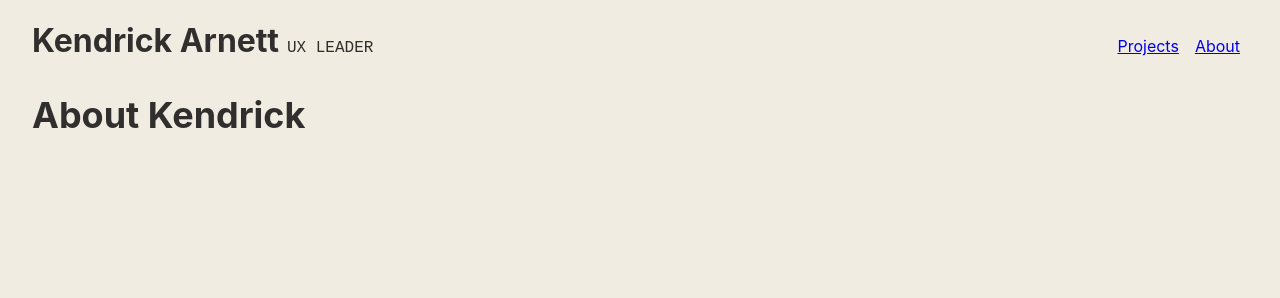
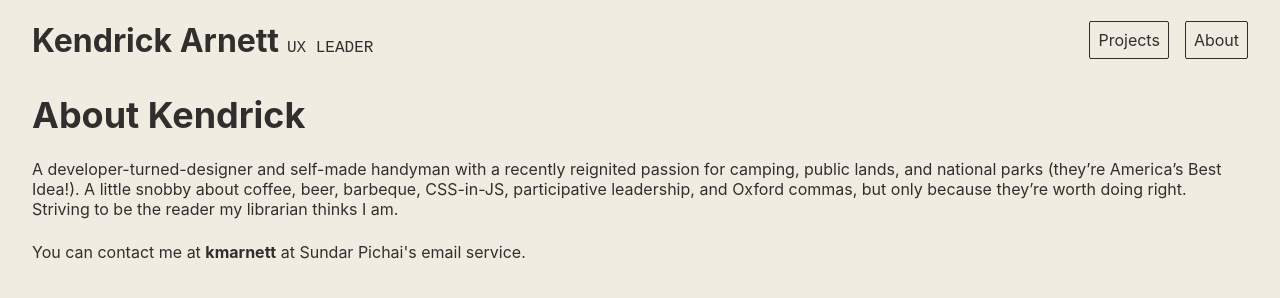
Before and after one commit to kendrick/folio, a Gatsby site: page /about in a window 1280 px wide. Built offline with nearby package versions, Linux system fonts and the light colour scheme; Gatsby itself is replaced by a stand-in of ours.

Commit message:
Link styles.

```diff
--- a/src/components/header.css
+++ b/src/components/header.css
@@ -4,10 +4,6 @@ header {
   justify-content: space-between;
   height: 4rem;
   align-items: center;
-}
-
-header ul {
-  align-self: flex-end;
 }
 
 header .site-title a {
--- a/src/components/header.js
+++ b/src/components/header.js
@@ -20,10 +20,10 @@ const Header = ({ siteTitle, headerStyle }) => (
     </span>
 
     <ul className="list-horizontal">
-      <li key="projects">
+      <li className="link-wrapper" key="projects">
         <Link to="/projects">Projects</Link>
       </li>
-      <li key="about">
+      <li className="link-wrapper" key="about">
         <Link to="/about">About</Link>
       </li>
       {/* <li key="contact">
--- a/src/components/layout.css
+++ b/src/components/layout.css
@@ -1,9 +1,11 @@
 html {
   -ms-text-size-adjust: 100%;
   -webkit-text-size-adjust: 100%;
+  font-size: 16px;
 }
 body {
   margin: 0;
+  font-size: 1rem;
   font-family: -apple-system, BlinkMacSystemFont, Segoe UI, Roboto, Oxygen,
     Ubuntu, Cantarell, Fira Sans, Droid Sans, Helvetica Neue, sans-serif;
   -webkit-font-smoothing: antialiased;
--- a/src/components/my.css
+++ b/src/components/my.css
@@ -1,6 +1,33 @@
 .list-horizontal {
   list-style-type: none;
   margin: 0;
+}
+
+.link-wrapper {
+  padding: 0.5rem;
+  display: inline-block;
+  border: 1px solid rgba(0, 0, 0, 0.8);
+  border-radius: 2px;
+}
+
+.link-wrapper:first-of-type {
+  margin-right: 1rem;
+}
+
+.link-wrapper a {
+  display: inline-block;
+  height: 100%;
+  width: 100%;
+  color: rgba(0, 0, 0, 0.8);
+  text-decoration: none;
+}
+
+.link-wrapper:hover {
+  cursor: pointer;
+}
+
+.link-wrapper:hover a {
+  text-decoration: underline;
 }
 
 .list-horizontal li {
--- a/src/pages/about/index.js
+++ b/src/pages/about/index.js
@@ -9,6 +9,18 @@ const AboutPage = () => (
   <Layout>
     <SEO title="Kendrick Arnett › About" />
     <h1>About Kendrick</h1>
+    <p>
+      A developer-turned-designer and self-made handyman with a recently
+      reignited passion for camping, public lands, and national parks (they’re
+      America’s Best Idea!). A little snobby about coffee, beer, barbeque,
+      CSS-in-JS, participative leadership, and Oxford commas, but only because
+      they’re worth doing right. Striving to be the reader my librarian thinks I
+      am.
+    </p>
+    <p>
+      You can contact me at <span style={{ fontWeight: 700 }}>kmarnett</span> at
+      Sundar Pichai's email service.
+    </p>
   </Layout>
 );
 
--- a/src/pages/projects/ab-split-multivariate-testing/index.js
+++ b/src/pages/projects/ab-split-multivariate-testing/index.js
@@ -15,7 +15,9 @@ const AbSplitMultivariateTesting = () => (
     <h3>Promo Drawer</h3>
     <h3>Order Review</h3>
     <h3>Add-to-Cart Upseller</h3>
-    <Link to="/projects">Back to Projects</Link>
+    <div className="link-wrapper">
+      <Link to="/projects">Back to Projects</Link>
+    </div>
   </Layout>
 );
 
--- a/src/pages/projects/ideation-brand-differentiators/index.js
+++ b/src/pages/projects/ideation-brand-differentiators/index.js
@@ -206,9 +206,9 @@ const BrandDifferentiation = () => {
       {images.p1labsIntro.map(({ node }) => {
         return <Img fluid={node.childImageSharp.fluid} key={node.id} />;
       })} */}
-      <p>
+      <div className="link-wrapper">
         <Link to="/projects">← Back to Projects</Link>
-      </p>
+      </div>
     </Layout>
   );
 };
--- a/src/pages/projects/mobile-navigation/index.js
+++ b/src/pages/projects/mobile-navigation/index.js
@@ -200,9 +200,9 @@ const MobileNavPage = () => {
       {images.researchReport.map(({ node }) => {
         return <Img fluid={node.childImageSharp.fluid} key={node.id} />;
       })} */}
-      <p>
+      <div className="link-wrapper">
         <Link to="/projects">← Back to Projects</Link>
-      </p>
+      </div>
     </Layout>
   );
 };
--- a/src/pages/projects/rocketbelt-pattern-library/index.js
+++ b/src/pages/projects/rocketbelt-pattern-library/index.js
@@ -185,9 +185,9 @@ const Rocketbelt = () => {
         return <Img fluid={node.childImageSharp.fluid} key={node.id} />;
       })} */}
 
-      <p>
+      <div className="link-wrapper">
         <Link to="/projects">← Back to Projects</Link>
-      </p>
+      </div>
     </Layout>
   );
 };
--- a/src/pages/projects/search-autocomplete/index.js
+++ b/src/pages/projects/search-autocomplete/index.js
@@ -262,9 +262,9 @@ const SearchAutocompletePage = () => {
         return <Img fluid={node.childImageSharp.fluid} key={node.id} />;
       })} */}
 
-      <p>
+      <div className="link-wrapper">
         <Link to="/projects">← Back to Projects</Link>
-      </p>
+      </div>
     </Layout>
   );
 };
```
